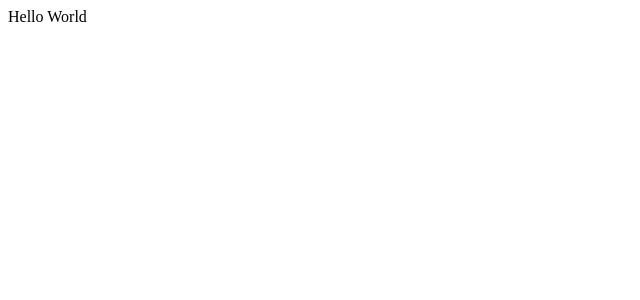
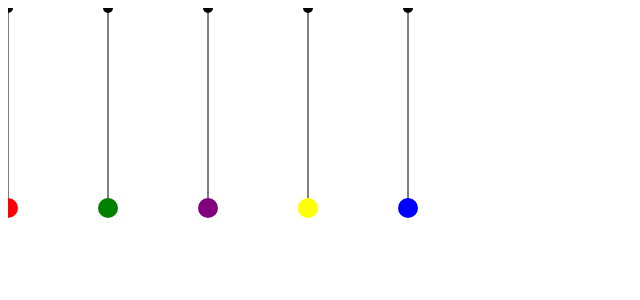
Before and after one commit to achahine78/pendulums-client, a React (Vite) app: page / in a window 1280 px wide. Shown: the top 300 px of the page, without its empty margins (0-640 px from the left). Built offline with nearby package versions, Linux system fonts and the light colour scheme.

Commit message:
feat: add canvas that renders pendulums

```diff
--- a/src/App.jsx
+++ b/src/App.jsx
@@ -1,5 +1,14 @@
+import { useState } from "react";
+import { pendulumsInitialState } from "./constants/pendulums";
+import Canvas from "./components/Canvas";
+
 function App() {
-  return <div>Hello World</div>;
+  const [pendulums] = useState(pendulumsInitialState);
+  return (
+    <div>
+      <Canvas pendulums={pendulums} />
+    </div>
+  );
 }
 
 export default App;
--- /dev/null
+++ b/src/components/Canvas.jsx
@@ -0,0 +1,42 @@
+import { useRef, useEffect } from "react";
+
+const Canvas = ({ pendulums }) => {
+  const canvasRef = useRef(null);
+
+  useEffect(() => {
+    const canvas = canvasRef.current;
+    const ctx = canvas.getContext("2d");
+
+    ctx.clearRect(0, 0, canvas.width, canvas.height);
+
+    pendulums.forEach((pendulum) => {
+      const bobX = pendulum.bob.x;
+      const bobY = pendulum.bob.y;
+      const pivotX = pendulum.origin.x;
+      const pivotY = pendulum.origin.y;
+
+      // Draw the pivot
+      ctx.fillStyle = "#000000";
+      ctx.beginPath();
+      ctx.arc(pivotX, pivotY, 5, 0, 2 * Math.PI);
+      ctx.fill();
+
+      // Draw the pendulum arm
+      ctx.strokeStyle = "#000000";
+      ctx.beginPath();
+      ctx.moveTo(pivotX, pivotY);
+      ctx.lineTo(bobX, bobY);
+      ctx.stroke();
+
+      // Draw the bob
+      ctx.fillStyle = pendulum.color;
+      ctx.beginPath();
+      ctx.arc(bobX, bobY, 10, 0, 2 * Math.PI);
+      ctx.fill();
+    });
+  }, [pendulums]);
+
+  return <canvas ref={canvasRef} width={800} height={600} />;
+};
+
+export default Canvas;
--- /dev/null
+++ b/src/constants/pendulums.js
@@ -0,0 +1,72 @@
+export const pendulumsInitialState = [
+  {
+    id: 0,
+    angle: 0,
+    bob: {
+      x: 200 * Math.sin(0),
+      y: 200 * Math.cos(0),
+    },
+    pendulumLength: 200,
+    origin: {
+      x: 0,
+      y: 0,
+    },
+    color: "red",
+  },
+  {
+    id: 1,
+    angle: 0,
+    bob: {
+      x: 200 * Math.sin(0) + 100,
+      y: 200 * Math.cos(0),
+    },
+    pendulumLength: 200,
+    origin: {
+      x: 100,
+      y: 0,
+    },
+    color: "green",
+  },
+  {
+    id: 2,
+    angle: 0,
+    bob: {
+      x: 200 * Math.sin(0) + 200,
+      y: 200 * Math.cos(0),
+    },
+    pendulumLength: 200,
+    origin: {
+      x: 200,
+      y: 0,
+    },
+    color: "purple",
+  },
+  {
+    id: 3,
+    angle: 0,
+    bob: {
+      x: 200 * Math.sin(0) + 300,
+      y: 200 * Math.cos(0),
+    },
+    pendulumLength: 200,
+    origin: {
+      x: 300,
+      y: 0,
+    },
+    color: "yellow",
+  },
+  {
+    id: 4,
+    angle: 0,
+    bob: {
+      x: 200 * Math.sin(0) + 400,
+      y: 200 * Math.cos(0),
+    },
+    pendulumLength: 200,
+    origin: {
+      x: 400,
+      y: 0,
+    },
+    color: "blue",
+  },
+];
```
